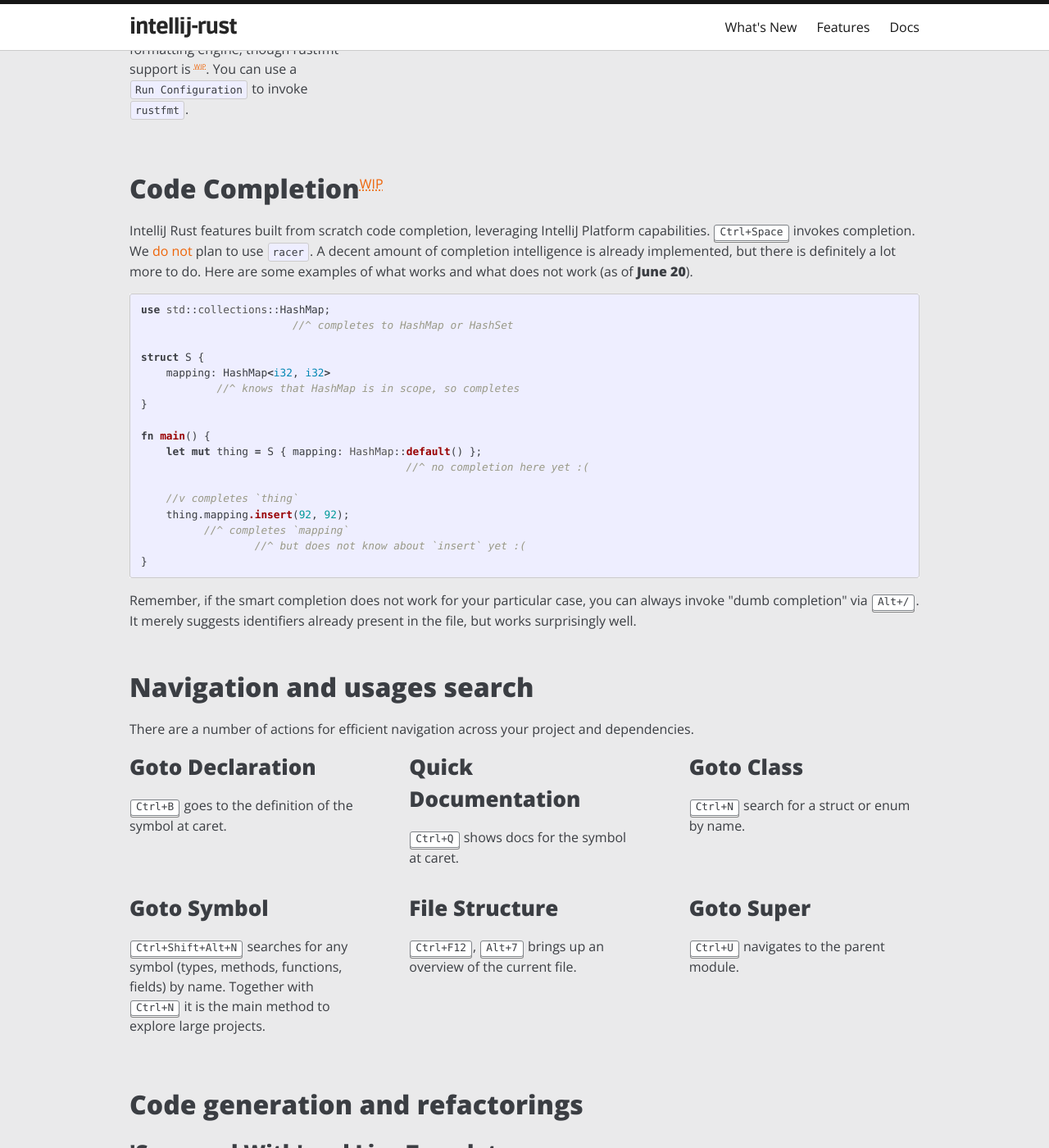
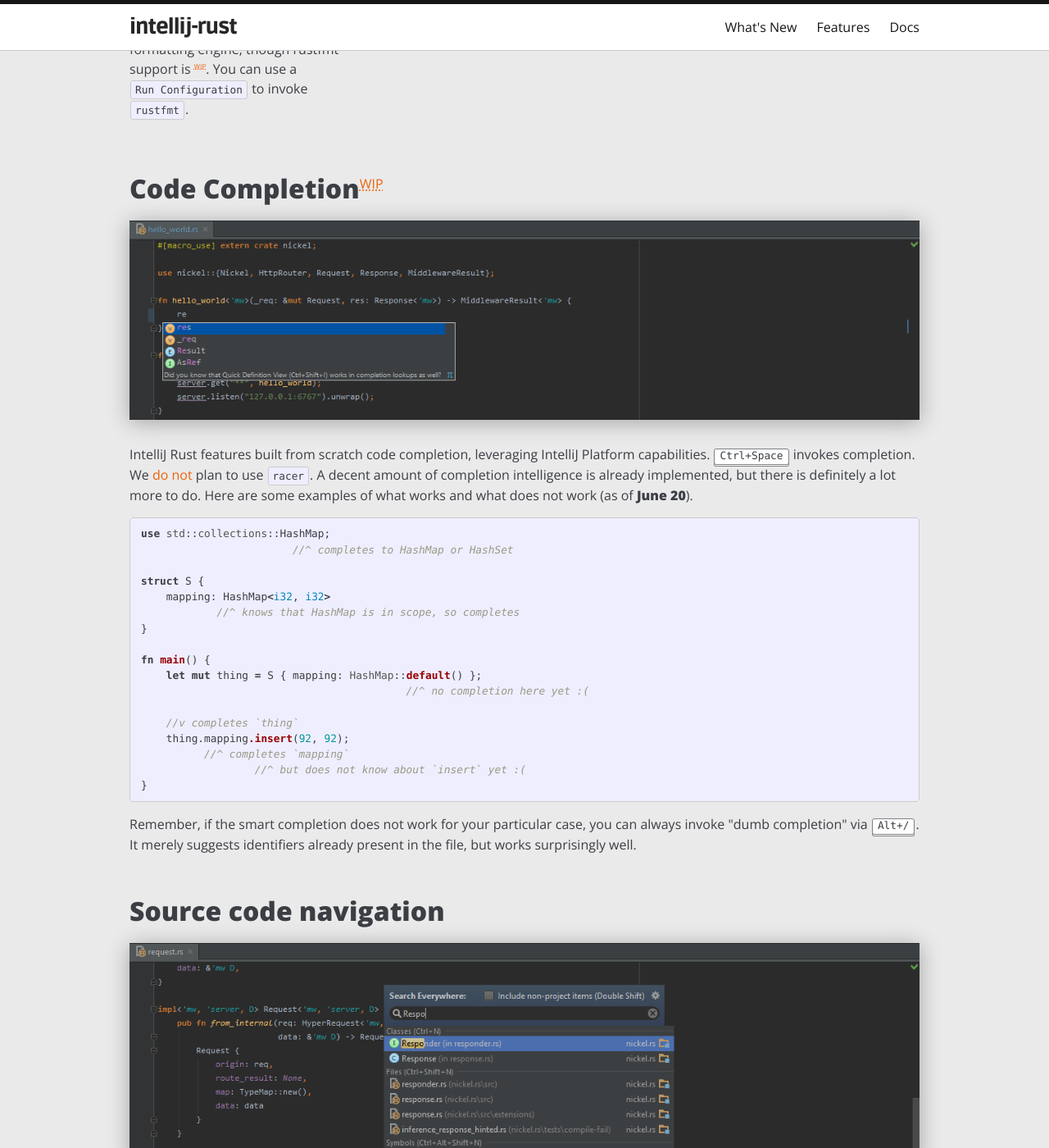
Before and after one commit to intellij-rust/intellij-rust.github.io, a Jekyll site: the page built from features.html, in a window 1280 px wide and 1400 px high, scrolled down 461 px. Shown: the whole window at 82% size. Built offline with Jekyll 4.4.1, drawn with Linux system fonts in a browser that asks for light colours; some web fonts are replaced; some of the changed text lies outside the part shown.

Commit message:
some pics

```diff
--- a/_sass/_features.scss
+++ b/_sass/_features.scss
@@ -32,6 +32,14 @@
         }
     }
 
+    & .pic {
+        margin-bottom: $spacing-unit;
+
+        & > img {
+            box-shadow: 0 3px 25px transparentize(#000, 0.7);
+        }
+    }
+
     margin-left: -$spacing-unit;
     margin-right: -$spacing-unit;
 
@@ -53,7 +61,7 @@
     }
 }
 
-.feature-group > h2, .feature-group > p, .feature-group > img, .feature {
+.feature-group > h2, .feature-group > p, .feature-group > .pic, .feature {
     box-sizing: border-box;
     flex: 0 0 auto;
 
@@ -85,9 +93,14 @@
         max-width: 33.333%;
         flex-basis: 33.333%;
     }
+
+    .feature.half {
+        max-width: 50%;
+        flex-basis: 50%;
+    }
 }
 
-.feature-group > h2, .feature-group > p, .feature-group > img, .feature-major {
+.feature-group > h2, .feature-group > p, .feature-group > .pic, .feature-major {
     max-width: 100%;
     flex-basis: 100%;
 }
--- a/features.html
+++ b/features.html
@@ -24,6 +24,8 @@
 
 <div class="feature-group">
   <h2>Code Completion<abbr class="wip" title="Work In Progress">WIP</abbr></h2>
+
+  <div class="pic"><img src="{{ site.github.url }}/assets/feature-completion.png"/></div>
 
   <div class="feature feature-major">
     <p>
@@ -60,18 +62,20 @@
 
 
 <div class="feature-group">
-  <h2>Navigation and usages search</h2>
+  <h2>Source code navigation</h2>
+
+  <div class="pic"><img src="{{ site.github.url }}/assets/feature-navigation.png"/></div>
 
   <p>There are a number of actions for efficient navigation across your project and dependencies.</p>
 
   <div class="feature">
-    <h3>Goto Declaration</h3>
-    <p><kbd>Ctrl+B</kbd> goes to the definition of the symbol at caret.</p>
+    <h3>Find Usages<abbr class="wip" title="Work In Progress">WIP</abbr></h3>
+    <p><kbd>Alt+F7</kbd> finds usages of element at caret.</p>
   </div>
 
   <div class="feature">
-    <h3>Quick Documentation</h3>
-    <p><kbd>Ctrl+Q</kbd> shows docs for the symbol at caret.</p>
+    <h3>Goto Declaration</h3>
+    <p><kbd>Ctrl+B</kbd> goes to the definition of the symbol at caret.</p>
   </div>
 
   <div class="feature">
@@ -86,13 +90,13 @@
   </div>
 
   <div class="feature">
-    <h3>File Structure</h3>
-    <p><kbd>Ctrl+F12</kbd>, <kbd>Alt+7</kbd> brings up an overview of the current file.</p>
+    <h3>Goto Super</h3>
+    <p><kbd>Ctrl+U</kbd> navigates to the parent module.</p>
   </div>
 
   <div class="feature">
-    <h3>Goto Super</h3>
-    <p><kbd>Ctrl+U</kbd> navigates to the parent module.</p>
+    <h3>File Structure</h3>
+    <p><kbd>Ctrl+F12</kbd>, <kbd>Alt+7</kbd> brings up an overview of the current file.</p>
   </div>
 </div>
 
@@ -164,7 +168,23 @@
 
 
 <div class="feature-group">
-  <h2>Run</h2>
+  <h2>Documentation</h2>
+  <div class="pic"><img src="{{ site.github.url }}/assets/feature-doc.png"/></div>
+
+  <div class="feature half">
+    <h3>Highlighting</h3>
+    <p>IntelliJ Rust highlights important parts of documentation comments, so they never look so bland.</p>
+  </div>
+
+  <div class="feature half">
+    <h3>Quick documentation</h3>
+    <p><kbd>Ctrl+Q</kbd> shows docs for the symbol at caret.</p>
+  </div>
+</div>
+
+
+<div class="feature-group">
+  <h2>Running</h2>
 
   <div class="feature feature-major">
     <h3>Configurations</h3>
```
Also changed, not shown: assets/feature-completion.png (added), assets/feature-doc.png (added), assets/feature-navigation.png (added).
